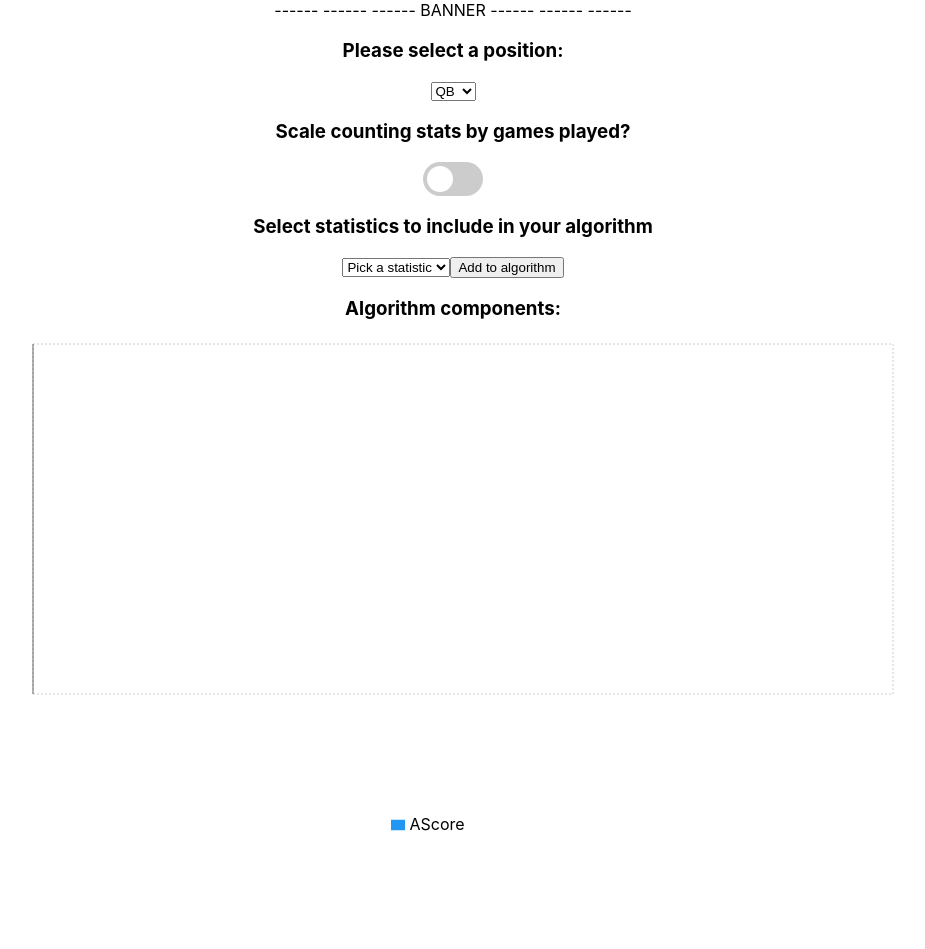
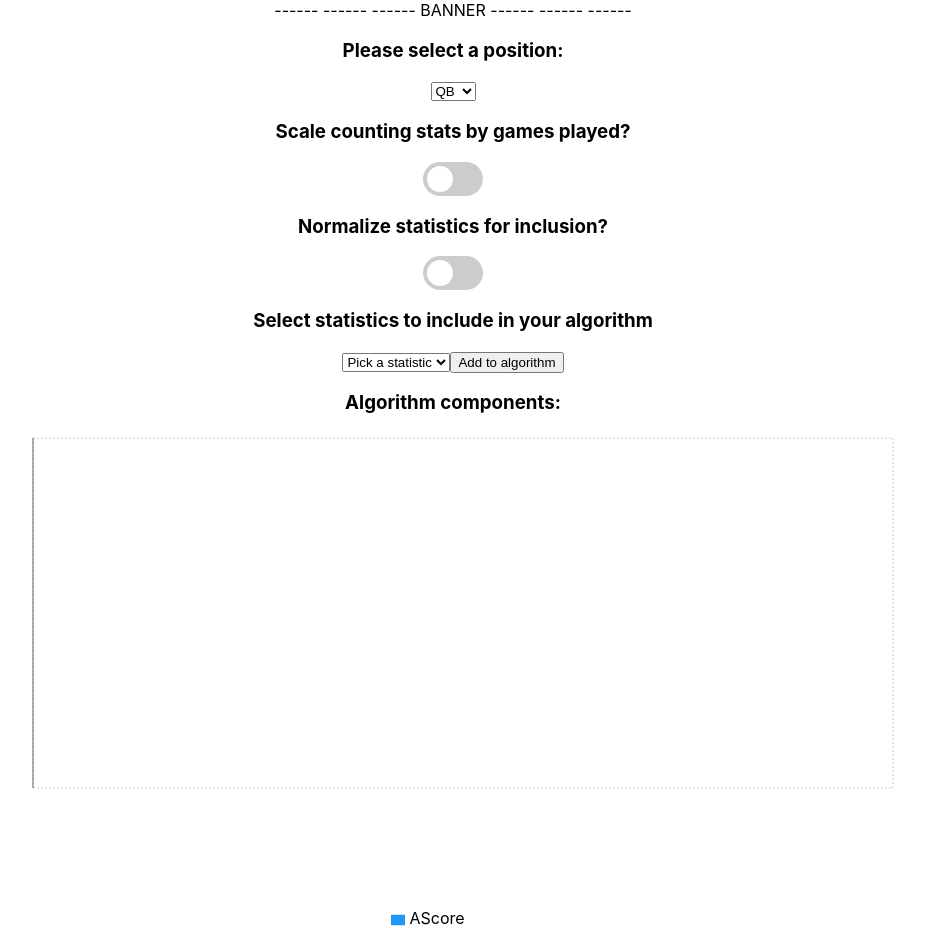
Before and after one commit to lbuckheit/thinkingFF, a React (Create React App) app: page / in a window 1280 px wide. Shown: the whole page, without its empty margins (187-1112 px from the left). Before the commit the page ends 855 px from the top, so only its background shows below. Built offline with nearby package versions, Linux system fonts and the light colour scheme.

Commit message:
normalize slider added

```diff
--- a/src/App.js
+++ b/src/App.js
@@ -77,6 +77,7 @@ class App extends React.Component {
     this.handleWeightChange = this.handleWeightChange.bind(this)
     this.handleGamesPlayed = this.handleGamesPlayed.bind(this)
     this.handlePositionChange = this.handlePositionChange.bind(this)
+    this.handleNormalize = this.handleNormalize.bind(this)
 
     //State components:
     //algoComponents: a list of the elements that are currently included in the algorithm
@@ -85,13 +86,15 @@ class App extends React.Component {
     //gamesPlayed: a bool that determines whether to scale the data by games played in 2018
     //playerData: an array of arrays of singleplayers that is generated as the first thing in this file
     //selectedPositionIndex: a number that indicated which element of state.playerData to operate on
+    //normalize: a bool that determines whether to normalize the statistics or not before including them in the algo
     this.state = {
       algoComponents: [],
       weightsObj: {},
       graphingData: [],
       gamesPlayed: false,
       playerData: [...sortedPositionArr],
-      selectedPositionIndex: 0
+      selectedPositionIndex: 0,
+      normalize: false
     }
 
     //These arrays hold the statistics that will appear in the dropdown for each position
@@ -120,7 +123,9 @@ class App extends React.Component {
     }
 
     //Normalizing the stats
-    newArr = normalizeStats(newArr, weightsObj)
+    if (this.state.normalize) {
+      newArr = normalizeStats(newArr, weightsObj)
+    }
 
     for (let i = 0; i < newArr.length; i++) {
       //Determining whether to scale by games played
@@ -139,6 +144,13 @@ class App extends React.Component {
   //Toggle the gamesPlayed bool on and off and then update the data once the new state is set
   handleGamesPlayed() {
     this.setState({gamesPlayed: !this.state.gamesPlayed}, function() {
+      this.updateData(this.state.weightsObj, this.state.selectedPositionIndex)
+    })
+  }
+
+  //Toggle the normalize bool on and off and then update the data once the new state is set
+  handleNormalize() {
+    this.setState({normalize: !this.state.normalize}, function() {
       this.updateData(this.state.weightsObj, this.state.selectedPositionIndex)
     })
   }
@@ -200,6 +212,13 @@ class App extends React.Component {
               <span className="slider round"></span>
             </label>
           </span>
+          <span>
+            <h3>Normalize statistics for inclusion?</h3>
+            <label className="switch">
+              <input type="checkbox" onClick={this.handleNormalize}></input>
+              <span className="slider round"></span>
+            </label>
+          </span>
         </div>
         <div>
           <div>
```
